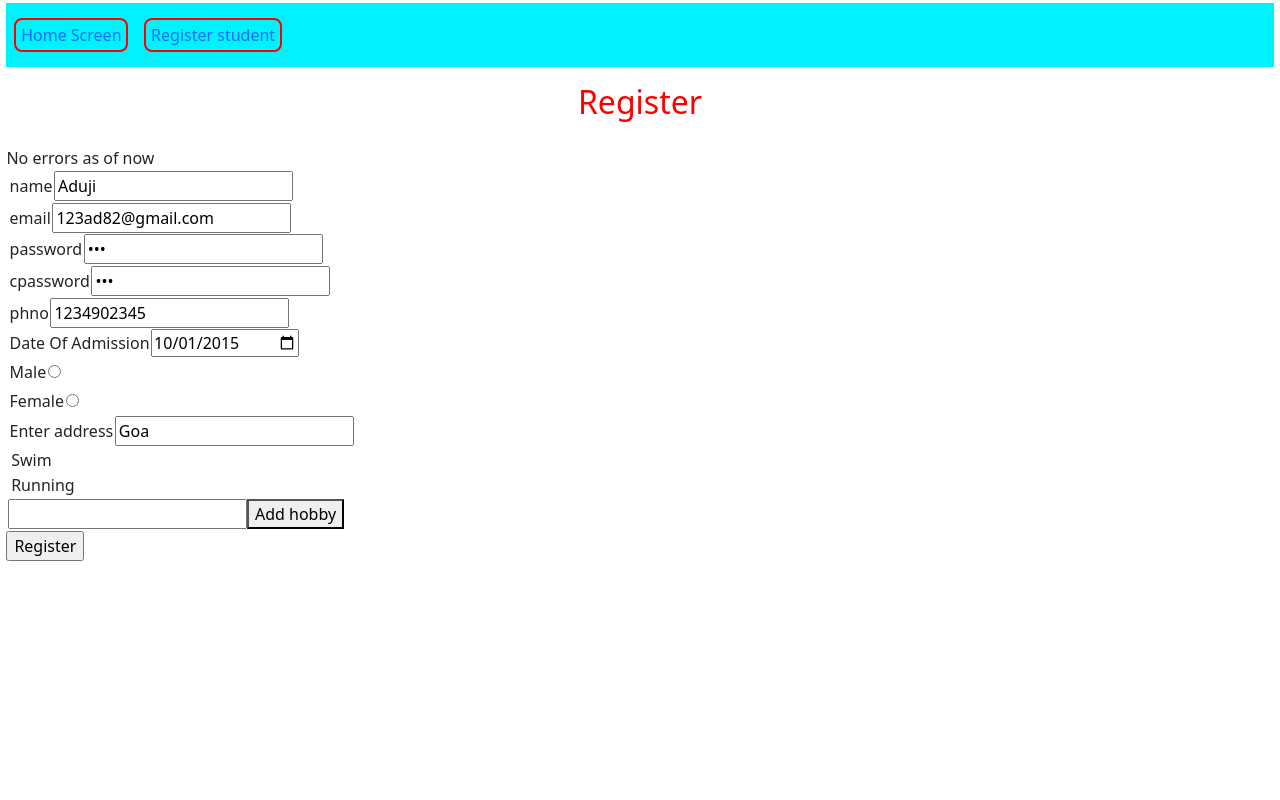
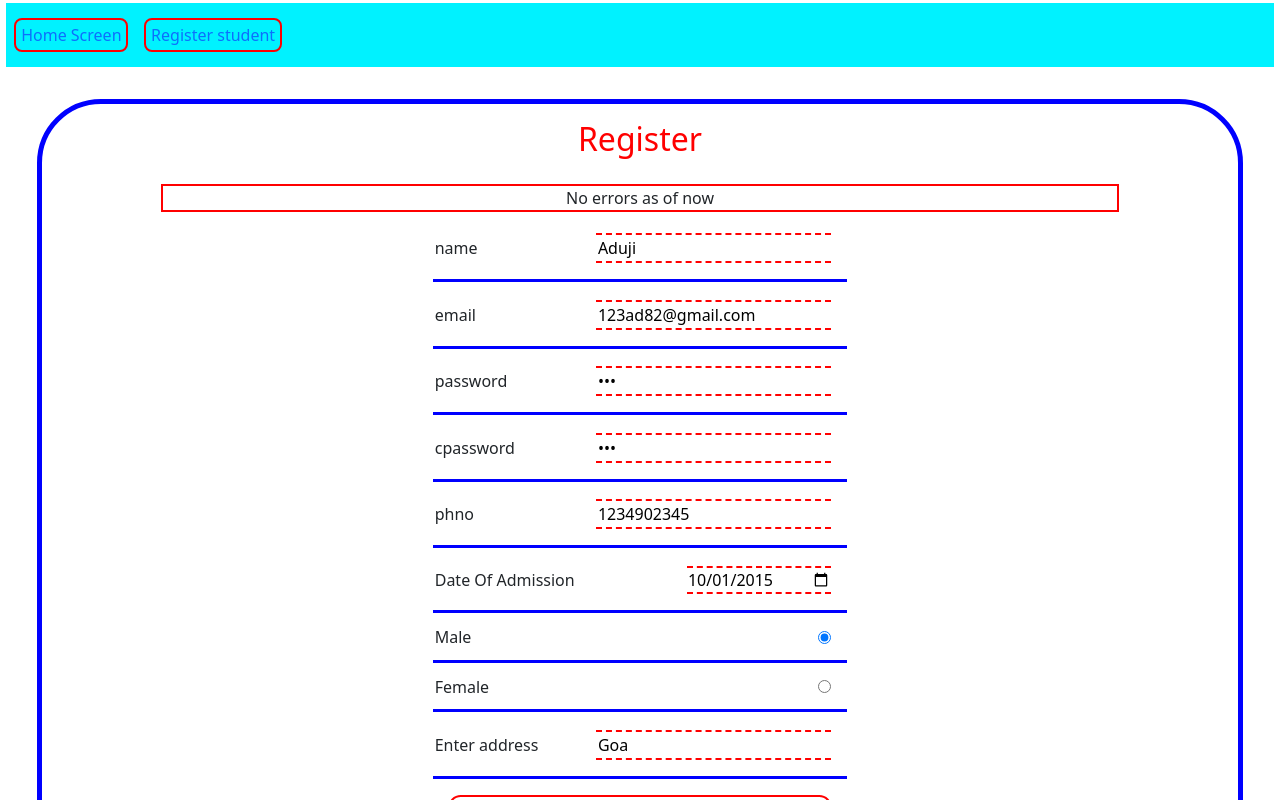
Before and after one commit to AdnanMuzavor/StudentoPedia, a React (Create React App) app in the folder client/: page /register in a window 1280 px wide. Shown: the top 800 px of the page. Built offline with nearby package versions, Linux system fonts and the light colour scheme.

Commit message:
Gave basic design to register form Added remove hobby button

```diff
--- a/client/src/App.css
+++ b/client/src/App.css
@@ -71,3 +71,80 @@ margin: 0.5rem;
 padding: 0.5rem;
 color: red;
 }
+
+/*Regsiter form*/
+.mainwrap{
+  display: flex;
+  justify-content: center;
+  align-items: center;
+  flex-direction: column;
+  border: 5px solid blue;
+  border-radius: 4rem;
+  margin: 2rem;
+}
+
+.errorsection{
+  display: flex;
+  justify-content: center;
+  align-items: center;
+  border: 2px solid red;
+  height: fit-content;
+  width: 80%;
+  flex-direction: column;
+}
+
+.ipwrapper{
+  /* width: 80%; */
+  display: flex;
+  justify-content: space-between;
+  align-items: center;
+  border-bottom: 3px solid blue;
+}
+
+.ipwrapper input{
+
+  border-bottom: 2px dashed red;
+  border-top: 2px dashed red;
+  border-left: none;
+  border-right: none;
+  margin: 1rem;
+}
+
+.hobbietaker{
+  border: 2px solid red;
+  border-radius: 0.8rem;
+  margin: 1rem;
+}
+.hobbietaker .hobbies{
+  border: 2px solid blue;
+  border-radius: 0.8rem;
+  margin: 0.8rem;
+  display: flex;
+  flex-direction: row;
+
+}
+
+.hobbietaker .hobbies .hobby{
+  border: 2px solid red;
+ width: 8rem;
+  padding: 0.3rem;
+  height: 4rem;
+  border-radius: 0.6rem;
+ background-color: yellow;
+ display: flex;
+ justify-content: space-between;
+ flex-direction: row;
+ align-items: center;
+
+}
+.hobbietaker .hobbies button:hover{
+  color: yellow;
+  background-color: red;
+}
+.hobbietaker button{
+  border: 2px solid red;
+  width: fit-content;
+  padding: 0.8rem;
+  border-radius: 0.6rem;
+ background-color: yellow;
+}
--- a/client/src/Components/InputFeild.js
+++ b/client/src/Components/InputFeild.js
@@ -1,19 +1,20 @@
-import React from 'react'
+import React from "react";
 
-const InputField=({type,label,name,value,ChangeHandler})=>{
-    return(
+const InputField = ({ type, label, name, value, selected, ChangeHandler }) => {
+  return (
     <>
       <div className="ipwrapper">
-            <label >{!label?name:label}</label>
+        <label>{!label ? name : label}</label>
         <input
           type={type}
           name={name}
           value={value}
           onChange={(e) => ChangeHandler(e)}
+          checked={selected}
         />
       </div>
     </>
-    )
-}
+  );
+};
 
 export default InputField;
--- a/client/src/Screens/Register.js
+++ b/client/src/Screens/Register.js
@@ -65,6 +65,14 @@ const RegisterScreen = () => {
   // => For updating an hobby array
   const AddHobbyHandler = (e) => {
     e.preventDefault();
+    console.log(studentDetails)
+    if(studentDetails.hobbies.length==0){
+      setstudentDetails((prev) => {
+        return { ...prev, hobbies: [hobby] };
+      });
+      sethobby("");
+      return;
+    }
     if (
       !studentDetails.hobbies.find(
         (e) => e.toLowerCase() === hobby.toLowerCase()
@@ -140,7 +148,7 @@ const RegisterScreen = () => {
         email: "student@gmail.com",
         password: "123",
         cpassword: "123",
-        phno: "91 9234567890",
+        phno: "1234567890",
         address: {
           state: "Student state",
         },
@@ -152,8 +160,20 @@ const RegisterScreen = () => {
       });
     }
   };
+
+  // remove elemnt from an array
+  const RemoveHobby = (e, hobby) => {
+    e.preventDefault();
+    const newHobbies = studentDetails.hobbies.filter((e) => {
+      return e != hobby;
+    });
+    setstudentDetails((prev) => {
+      return { ...prev, hobbies: newHobbies };
+    });
+  };
   return (
     <>
+      <div className="mainwrap">
         <div className="header">
           <h2 className="text-center">Register</h2>
         </div>
@@ -211,6 +231,7 @@ const RegisterScreen = () => {
             name="genderstring"
             label="Male"
             value="male"
+            selected={true}
             ChangeHandler={ChangeHandler}
           />
           <InputField
@@ -230,16 +251,18 @@ const RegisterScreen = () => {
 
           <div className="hobbietaker">
             <div className="hobbies">
-            {studentDetails.hobbies.map((e, i) => {
+              {studentDetails.hobbies.length>=1? studentDetails.hobbies.map((e, i) => {
                 return (
                   <>
                     <div className="hobby" key={i}>
                       {e}
+                      <button onClick={(ev) => RemoveHobby(ev, e)}>X</button>
                     </div>
                   </>
                 );
-            })}
+              }):"No hobbies selected"}
             </div>
+            <div className="ipwrapper">
               <input
                 type="text"
                 name="hobbie"
@@ -248,9 +271,11 @@ const RegisterScreen = () => {
               />
               <button onClick={(e) => AddHobbyHandler(e)}>Add hobby</button>
             </div>
+          </div>
 
           <input type="submit" value="Register" />
         </form>
+      </div>
     </>
   );
 };
```
Lines whose indentation alone changed are shown as unchanged.
